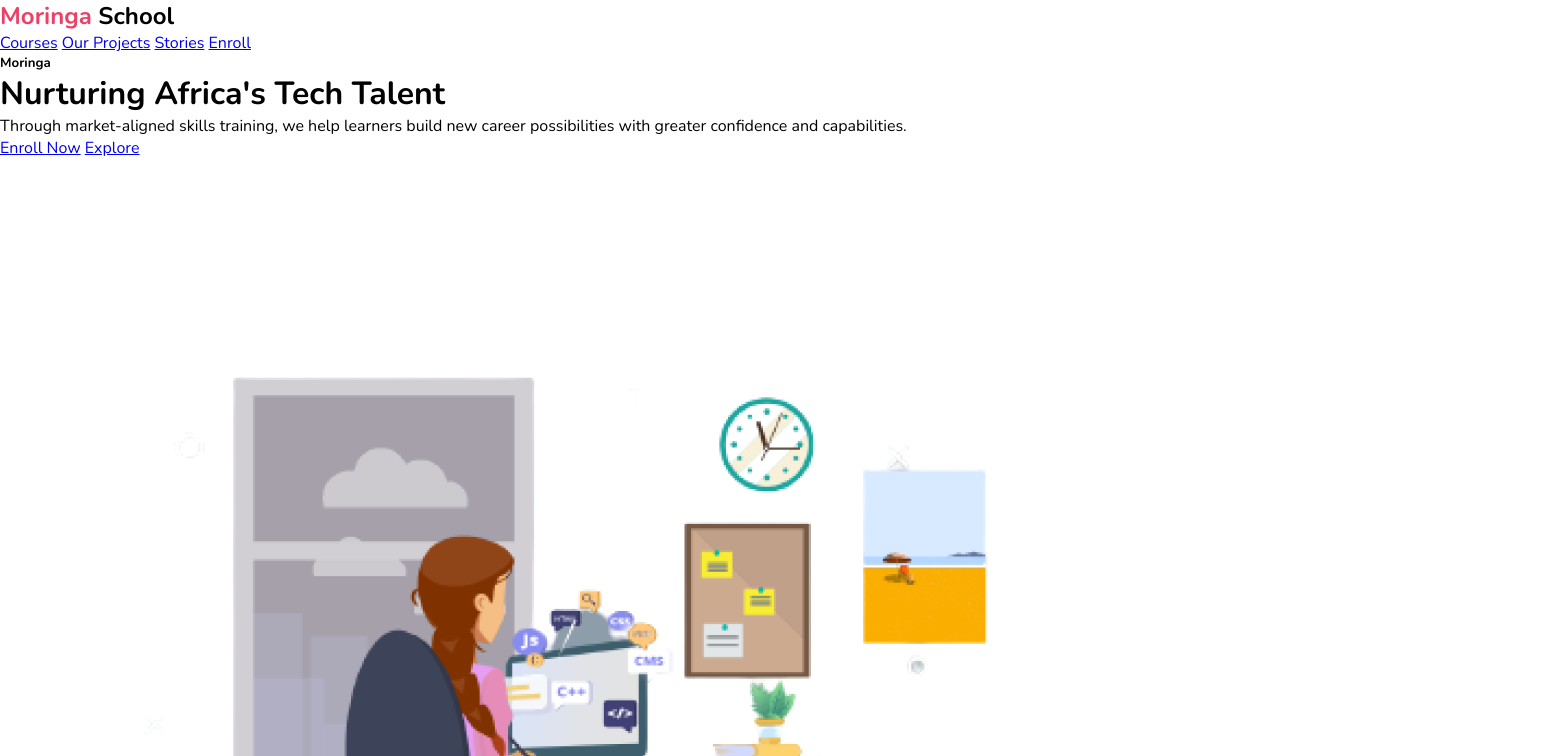
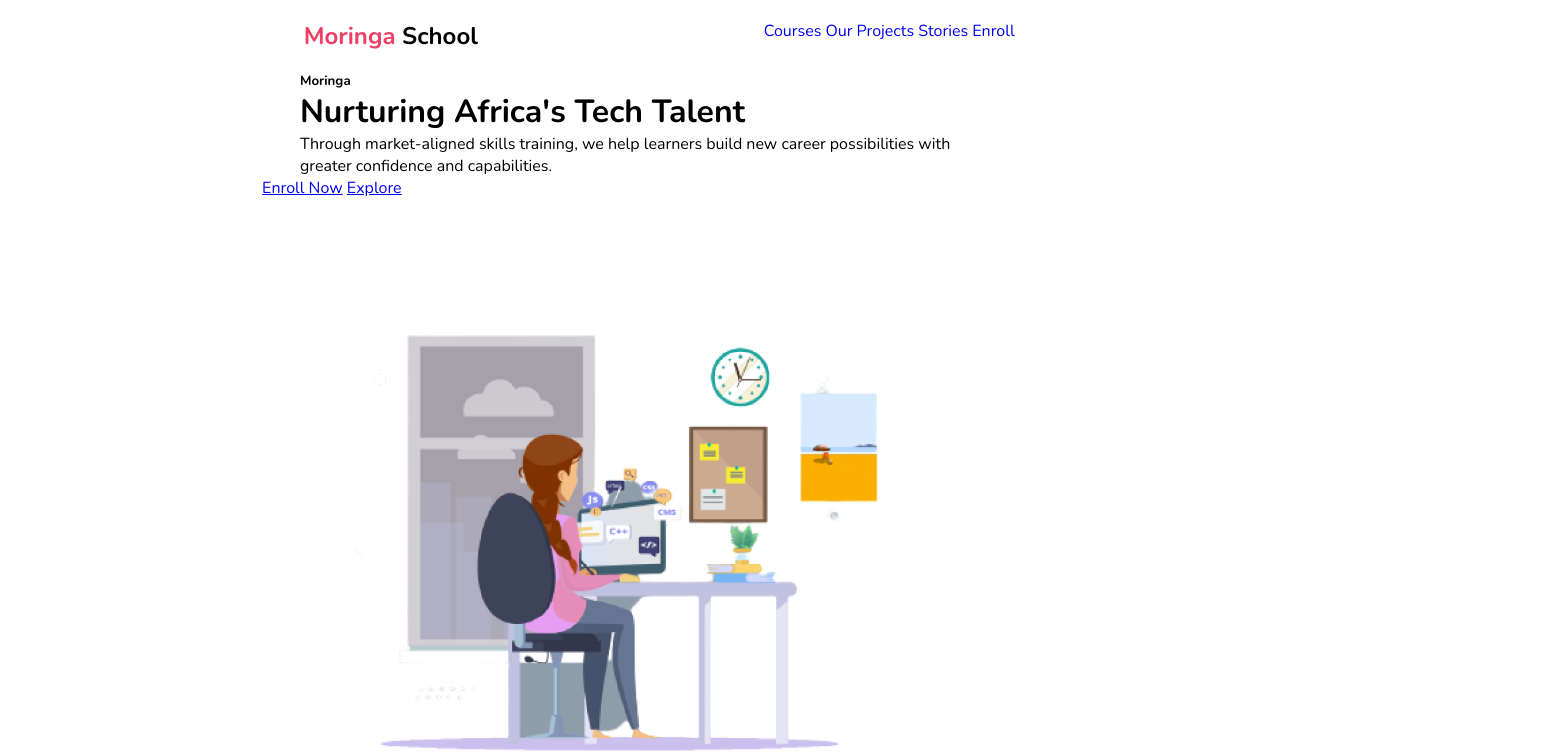
Before and after one commit to ndurivin/moringa-landing-page, a plain HTML site: page index.html in a window 1280 px wide. Shown: the top 756 px of the page, 1544 px wide, since content can reach past the window. Drawn offline with nearby package versions, Linux system fonts and the light colour scheme; files that its build step writes are made by us from their sources; files whose address does not match are found by name.

Commit message:
Styling changes to navbar

```diff
--- a/assets/css/styles.css
+++ b/assets/css/styles.css
@@ -6,8 +6,45 @@
     margin: 0;
     font-family: 'Nunito', sans-serif;
     box-sizing: border-box;
+    width: 90%;
+    margin: 0 auto;
 }
 
+
+.top-nav{
+    padding: 20px;
+    width: 100%;
+    display: flex;
+    flex-direction: row;
+    text-align: center;
+}
+.menu-items li{
+    display: inline;
+
+}
+.menu-items li a{
+    list-style: none;
+    text-decoration: none;
+    justify-content: space-around;
+}
+
+
+.stories{
+    display: inline-block;
+}
+
+
+.sure-area{
+    word-spacing: 2px;
+}
+
+.sure-area h2{
+    font-size: 27px;
+    color: #ec4067;
+}
+.sure-area p{
+    font-size: 23px;
+}
 
 .footer{
     background-color: rgba(128, 128, 128, 0.3);
--- a/index.html
+++ b/index.html
@@ -23,12 +23,12 @@
         <h2><span style="color: #ec4067">Moringa</span> School</h2>
       </div>
       <div class="menu-items">
-          <nav>
-              <a href="#">Courses</a>
-              <a href="#">Our Projects</a>
-              <a href="#">Stories</a>
-              <a href="#">Enroll</a>
-          </nav>
+          <ul>
+              <li><a href="#">Courses</a></li>
+              <li><a href="#">Our Projects</a></li>
+              <li><a href="#">Stories</a></li>
+              <li><a href="#">Enroll</a></li>
+          </ul>
       </div>
     </div>
     <!--End of navbar area-->
@@ -56,6 +56,7 @@
       </div>
 
       <!--Stories section-->
+      <div class="stories">
       <div class="stories-orient-left">
         <img src="/moringa_landing-page/assets/img/orientation.png" alt="" />
       </div>
@@ -97,6 +98,7 @@
         </p>
         <a href="#">See Album</a>
       </div>
+    </div>
 
       <!--End of Stories section-->
 
@@ -183,7 +185,7 @@
       <!--Sure section-->
       <div class="sure-area">
           <h2>Still not Sure?</h2>
-          <p>Go ahead and <a href="#">Enroll</a> <span>or</span><span>contact us</span> </p>
+          <p>Go ahead and <a href="#">Enroll</a> <span style="font-size: 16px;"> or</span><span style="color: #ec4067; font-size: 16px;"> contact us.</span> </p>
       </div>
 
       <!--Footer section-->
```
